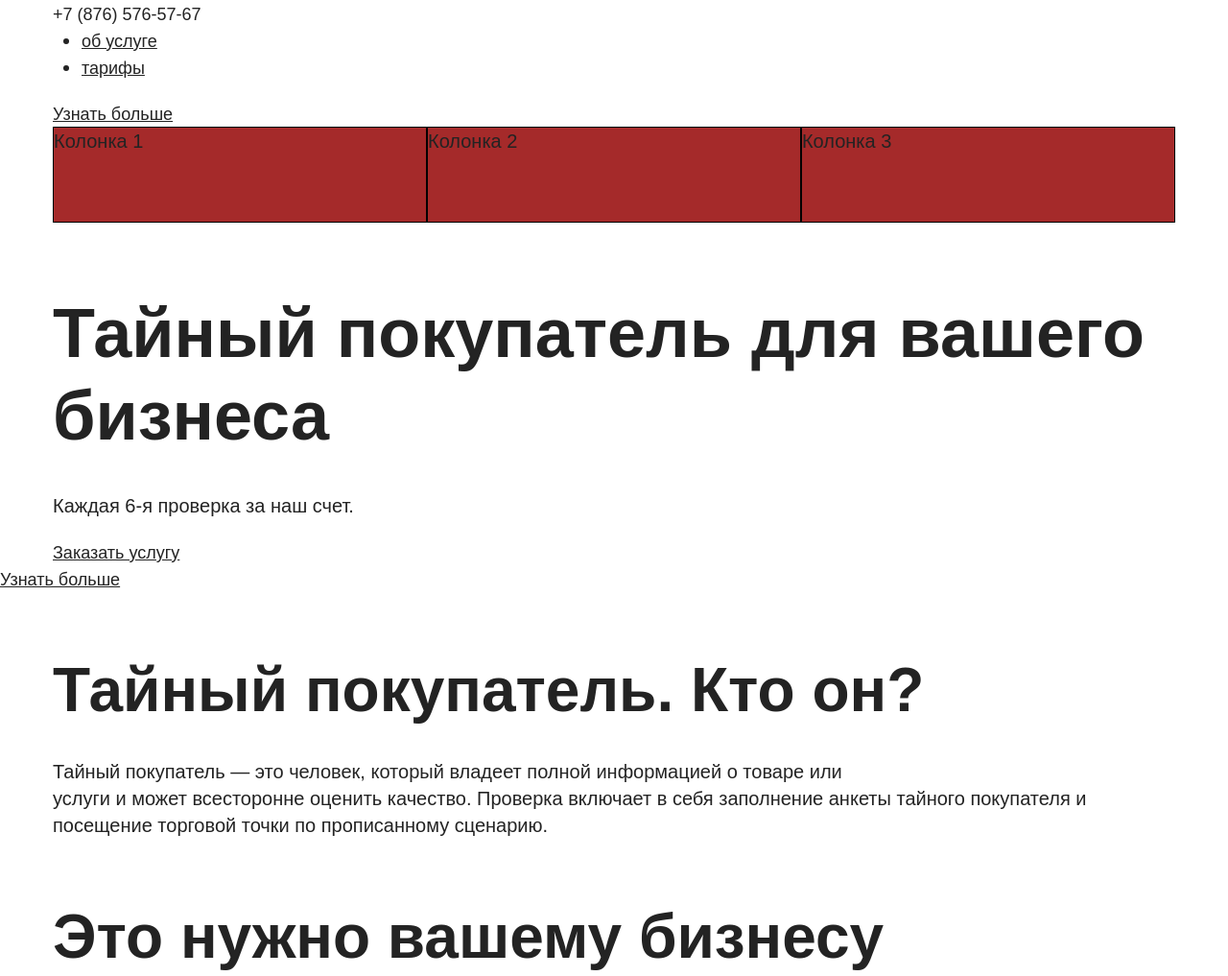
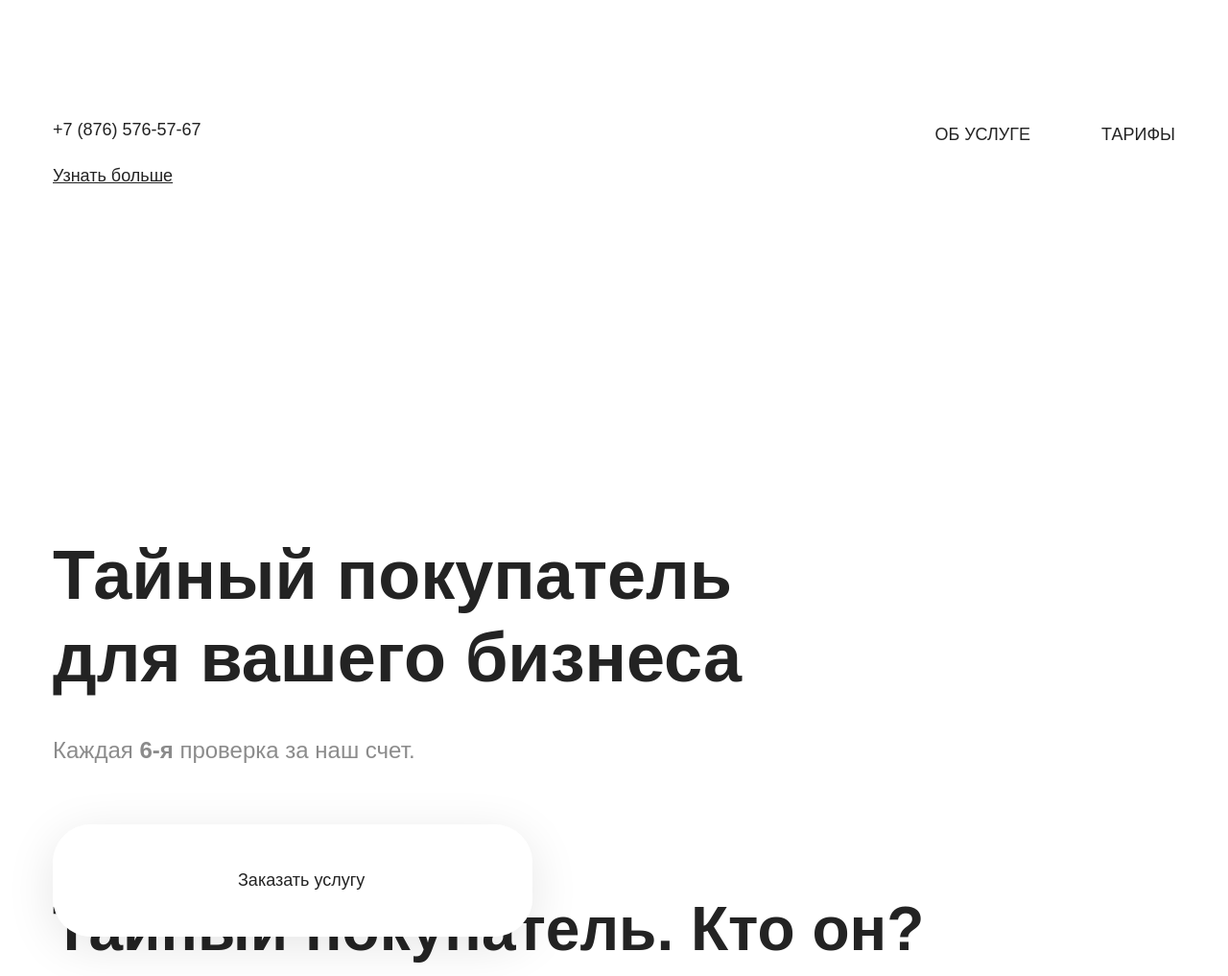
Before and after one commit to MoisKsena/Nord-star, a website: page index.html in a window 1280 px wide. Shown: the top 1017 px of the page at 96% size. Drawn offline with Linux system fonts and the light colour scheme.

Commit message:
header/promo

```diff
--- a/index.html
+++ b/index.html
@@ -11,6 +11,7 @@
 </head>
 <body>
   <div class="wrap">
+
     <header class="header">
       <div class="container">
 
@@ -33,35 +34,20 @@
 
       </div>
     </header>
-   <!-- 3 Колонки -->
-   <style>
-     .col-sm-4 {
-       height: 100px;
-       background-color: brown;
-       border: 1px solid #000;
-     }
-     </style>
-   <div class="container">
-      <div class="row">
-        <div class="col-sm-4">Колонка 1</div>
-        <div class="col-sm-4">Колонка 2</div>
-        <div class="col-sm-4">Колонка 3</div>
-      </div>
-    </div>
 
     <section class="promo">
       <div class="container">
-        <div class="promo__inner">
 
-          <h1 class="promo__header">Тайный покупатель для вашего бизнеса</h1>
+        <div class="promo__inner-header">
+          <h1 class="promo__header">Тайный&nbsp;покупатель для вашего бизнеса</h1>
+        </div>
+        <div class="promo__inner-descr">
+          <p class="promo__descr">Каждая <b>6-я</b> проверка за наш счет.</p>
+        </div>
+        <div class="promo__btn">
+          <a href="#" class="promo__btn-form">Заказать услугу</a>
+        </div>
 
-          <p class="promo__descr">Каждая <span>6-я</span> проверка за наш счет.</p>
-
-          <div class="promo__btn">
-            <a href="#" class="promo__btn-form">Заказать услугу</a>
-          </div>
-
-        </div>
       </div>
       <a href="#" class="promo__btn-form--mob">Узнать больше</a>
     </section>
@@ -351,7 +337,7 @@
 
       </div>
     </section>
-  </div>
+
     <footer class="footer">
       <div class="container">
 
@@ -366,6 +352,7 @@
       </div>
     </footer>
 
+  </div>
 
     <script src="js/jquery-3.3.1.min.js"></script>
     <script src="js/jquery.sticky.js"></script>
--- a/scss/blocks/header.scss
+++ b/scss/blocks/header.scss
@@ -1,23 +1,40 @@
 .header {
-  @extend .row;
+  padding-top: 125px;
+
   &__tel a {
+    @extend .col-sm-6;
     text-decoration: none;
+    font-family: $font-family;
+    font-size: 18px;
     color: $black;
   }
 
   &__nav {
+    @extend .col-sm-6;
 
   }
 
   &__nav-list {
+    @extend .row;
+    justify-content: flex-end;
+    list-style-type: none;
   }
 
   &__nav-item {
   }
 
   &__nav-link {
+    padding-left: 74px;
+    text-decoration: none;
+    font-family: $font-family;
+    font-size: 18px;
+    text-transform: uppercase;
+    color: $black;
   }
 
   &__btn-form {
+    @extend .col-sm-12;
+
   }
+
 }
--- /dev/null
+++ b/scss/blocks/promo.scss
@@ -0,0 +1,43 @@
+.promo {
+  padding-top: 359px;
+
+  &__inner {
+
+  }
+
+  &__inner-header {
+    @extend .col-sm-12;
+  }
+
+  &__header {
+    @extend .col-sm-8;
+    font-family: $font-family-bold;
+    font-size: $font-size-h1;
+  }
+
+  &__inner-descr {
+  }
+
+  &__descr {
+    opacity: 0.52;
+    font-family: $font-family;
+    font-size: $font-size-xs;
+  }
+
+  &__btn {
+    @extend .col-sm-12;
+    margin-top: 80px;
+  }
+
+  &__btn-form {
+    padding: 48px 175px 49px 193px;
+    text-decoration: none;
+    background-color: $white;
+    box-shadow: 0px 10px 50px rgba(0, 0, 0, 0.1);
+    border-radius: 40px;
+
+    &--mob {
+      display: none;
+    }
+  }
+}
--- a/scss/style.scss
+++ b/scss/style.scss
@@ -7,3 +7,4 @@
 
 @import 'blocks/page';
 @import 'blocks/header';
+@import 'blocks/promo';
```
Also changed, not shown: css/style.css, 1 other file.
